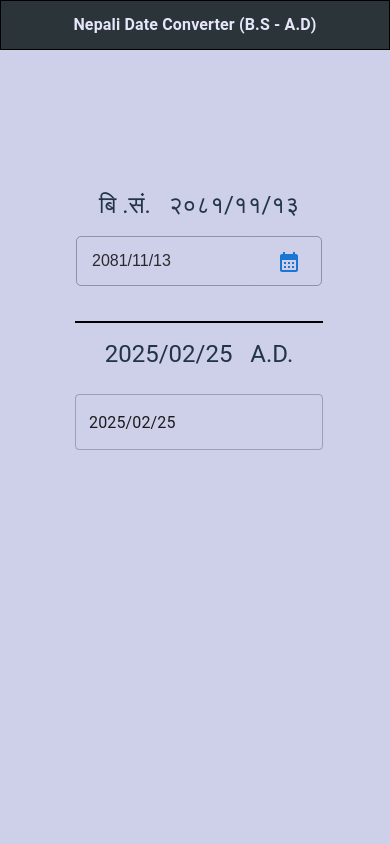
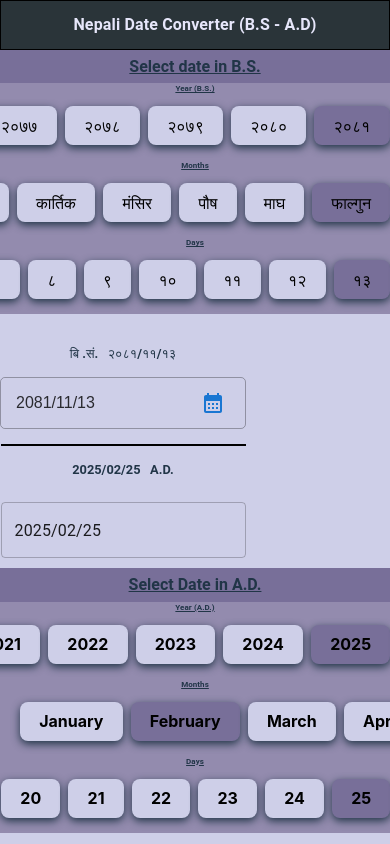
Before and after one commit to bipin-Pariyar2003/Nepali-Date-Picker, a React (Vite) app: page / in a window 390 px wide. Built offline with nearby package versions, Linux system fonts and the light colour scheme.

Commit message:
little modified for mobile Views

```diff
--- a/src/Components/EngDatePicker/index.jsx
+++ b/src/Components/EngDatePicker/index.jsx
@@ -18,7 +18,14 @@ const EngDatePicker = ({ selectedDate, onChange }) => {
           <hr
             style={{ border: "1px solid black", marginTop: "15px", marginBottom: "15px" }}
           />
-          <Typography variant="h5" sx={{ marginTop: "15px" }}>
+          <Typography
+            variant="h5"
+            sx={{
+              marginTop: "15px",
+              fontSize: { xs: "0.8rem", md: "1.5rem" },
+              fontWeight: "bold",
+            }}
+          >
             {selectedDate} &nbsp; A.D.
           </Typography>{" "}
         </label>
@@ -28,6 +35,14 @@ const EngDatePicker = ({ selectedDate, onChange }) => {
             onChange={handleDateChange}
             format={"YYYY/MM/DD"}
             value={moment(selectedDate, "YYYY/MM/DD")}
+            sx={{
+              width: {
+                xs: "245px",
+              },
+              height: {
+                xs: "50px",
+              },
+            }}
           />
         </LocalizationProvider>
       </div>
@@ -36,3 +51,70 @@ const EngDatePicker = ({ selectedDate, onChange }) => {
 };
 
 export default EngDatePicker;
+
+////////////////////////// 2nd way //////////////////////////
+// import React from "react";
+// import { LocalizationProvider } from "@mui/x-date-pickers/LocalizationProvider";
+// import { DatePicker } from "@mui/x-date-pickers/DatePicker";
+// import { AdapterMoment } from "@mui/x-date-pickers/AdapterMoment";
+// import moment from "moment";
+// import { Typography, TextField, InputAdornment } from "@mui/material";
+// import CalendarTodayIcon from "@mui/icons-material/CalendarToday";
+
+// const EngDatePicker = ({ selectedDate, onChange }) => {
+//   const handleDateChange = (date) => {
+//     // convert moment obj to YYYY/MM/DD format
+//     const formattedDate = date.format("YYYY/MM/DD");
+//     onChange(formattedDate);
+//   };
+
+//   return (
+//     <>
+//       <div style={{ textAlign: "center" }}>
+//         <label htmlFor="date">
+//           <hr
+//             style={{ border: "1px solid black", marginTop: "15px", marginBottom: "15px" }}
+//           />
+//           <Typography variant="h5" sx={{ marginTop: "15px" }}>
+//             {selectedDate} &nbsp; A.D.
+//           </Typography>
+//         </label>
+//         <br />
+//         <LocalizationProvider dateAdapter={AdapterMoment}>
+//           <DatePicker
+//             onChange={handleDateChange}
+//             format={"YYYY/MM/DD"}
+//             value={moment(selectedDate, "YYYY/MM/DD")}
+//             slots={{
+//               textField: (params) => (
+//                 <TextField
+//                   {...params}
+//                   sx={{
+//                     width: {
+//                       xs: "245px", // Width for extra small screens (e.g., mobile devices)
+//                       sm: "auto", // Width for small and larger screens
+//                     },
+//                   }}
+//                   InputAdornmentProps={{
+//                     position: "end",
+//                   }}
+//                   slotProps={{
+//                     input: {
+//                       endAdornment: (
+//                         <InputAdornment position="end">
+//                           <CalendarTodayIcon />
+//                         </InputAdornment>
+//                       ),
+//                     },
+//                   }}
+//                 />
+//               ),
+//             }}
+//           />
+//         </LocalizationProvider>
+//       </div>
+//     </>
+//   );
+// };
+
+// export default EngDatePicker;
--- a/src/Components/NepDatePicker/index.jsx
+++ b/src/Components/NepDatePicker/index.jsx
@@ -52,13 +52,19 @@ const NepDatePicker = ({ selectedDate, onChange }) => {
       <label htmlFor="date">
         <Typography
           variant="h5"
-          sx={{ textAlign: "center", marginTop: "15px", marginBottom: "15px" }}
+          sx={{
+            textAlign: "center",
+            marginTop: "15px",
+            marginBottom: "15px",
+            fontSize: { xs: "0.8rem", md: "1.5rem" },
+            fontWeight: "bold",
+          }}
         >
           बि .सं. &nbsp; {formattedNepaliDate(selectedDate)}
         </Typography>
       </label>
 
-      <div className="header" style={styles.box}>
+      <div style={styles.box}>
         <input
           className="input-field"
           type="text"
--- a/src/Components/NepDatePicker/styles.js
+++ b/src/Components/NepDatePicker/styles.js
@@ -1,22 +1,26 @@
 const styles = {
   box: {
+    display: "flex",
     alignItems: "center",
     gap: "0px",
     border: "1px solid rgba(0, 0, 0, 0.3)",
     borderRadius: "5px",
   },
   input: {
-    padding: "10px",
-    paddingBottom: "15px",
-    paddingTop: "15px",
-    paddingLeft: "15px",
+    padding: "10px 15px",
     fontSize: "16px",
     border: "none",
     position: "relative",
-    width: "180px",
+    width: "180px", // Default width for desktop
     borderRadius: "5px",
+    height: "50px",
     color: "rgba(0, 0, 0, 0.8)",
     backgroundColor: "#cecfe8",
+  },
+  "@media (max-width: 768px)": {
+    input: {
+      width: "180px", // Reduced width for mobile devices
+    },
   },
 };
 
--- a/src/Components/UI/DisplayList/index.jsx
+++ b/src/Components/UI/DisplayList/index.jsx
@@ -1,7 +1,7 @@
 import React, { useEffect, useRef } from "react";
 
 import "./index.css";
-import { Box, Stack } from "@mui/material";
+import { Box, Stack, Typography } from "@mui/material";
 
 const DisplayList = ({
   handleClick,
@@ -21,28 +21,34 @@ const DisplayList = ({
   return (
     <Stack
       style={{
+        display: "flex",
+        flexDirection: { xs: "column", md: "row" },
         overflow: "auto",
         position: "relative",
         width: "100%",
       }}
     >
-      <h3
-        style={{
+      <Typography
+        variant="h6"
+        fontWeight="bold"
+        sx={{
+          fontSize: { xs: "0.5rem", md: "1.2rem" },
           textDecoration: "underline",
           textAlign: "center",
           position: "sticky",
+          left: 0,
           top: 0,
           backgroundColor: "#938BAE",
         }}
       >
         {title}
-      </h3>
+      </Typography>
       <Box
         sx={{
           padding: "10px 20px",
           gap: 1,
           display: "flex",
-          flexDirection: { xs: "row", sm: "row", md: "column" },
+          flexDirection: { xs: "row", md: "column" },
         }}
       >
         {options.map((option, index) => {
--- a/src/Views/AdView/index.jsx
+++ b/src/Views/AdView/index.jsx
@@ -36,7 +36,7 @@ const AdView = ({ selectedDate, onChange }) => {
   return (
     <Stack
       direction={{ xs: "column", md: "row" }}
-      gap={4}
+      gap={{ xs: 0, md: 4 }}
       style={{ overflow: "hidden", backgroundColor: "#938BAE" }}
     >
       <YearDisplayList
--- a/src/Views/BsView/index.jsx
+++ b/src/Views/BsView/index.jsx
@@ -36,8 +36,8 @@ const BsView = ({ selectedDate, onChange }) => {
 
   return (
     <Stack
-      direction={{ xs: "column", md: "row" }}
-      gap={4}
+      direction={{ xs: "col", md: "row" }}
+      gap={{ xs: 0, md: 4 }}
       style={{ overflow: "hidden", backgroundColor: "#938BAE" }}
     >
       {/* showing the years  */}
--- a/src/Views/Home/index.jsx
+++ b/src/Views/Home/index.jsx
@@ -43,34 +43,43 @@ function Home() {
           Nepali Date Converter (B.S - A.D){" "}
         </Typography>
       </Box>
-      <Stack direction="row" gap={2} pl={4} sx={{ overflow: "hidden" }}>
-        <Stack overflow={{ xs: "auto", md: "hidden" }}>
-          <h2
-            style={{
+      <Stack
+        direction={{ xs: "column", md: "row" }}
+        gap={{ xs: 2, md: 2 }}
+        sx={{ overflow: "hidden" }}
+      >
+        {/* bs view  */}
+        <Stack overflow={{ xs: "auto", md: "hidden" }} sx={{ height: { md: "100svh" } }}>
+          <Typography
+            variant="h5"
+            sx={{
+              fontWeight: "bold",
+              textAlign: "center",
               textDecoration: "underline",
               backgroundColor: "#786F99",
               paddingTop: "6px",
               paddingBottom: "6px",
+              fontSize: { xs: "1rem", md: "1.5rem" },
             }}
           >
             Select date in B.S.
-          </h2>
+          </Typography>
           <BsView selectedDate={selectedNepaliDate} onChange={handleNepaliDateChange} />
         </Stack>
 
+        {/* date pickers  */}
         <Box
-          style={{
-            width: "min-content",
-            minWidth: "350px",
+          sx={{
             display: "flex",
             flexDirection: "column",
-            gap: "20px",
-            padding: "20px",
+            gap: { sx: 0, md: "20px" },
+            padding: { xs: "0px", md: "20px" },
             alignItems: "center",
             justifyContent: "center",
             flex: 1,
+            width: "min-content",
+            minWidth: { sx: "100px", md: "350px" },
           }}
-          sx={{ minWidth: { sx: "100px", md: "350px" } }}
         >
           <NepDatePicker
             selectedDate={selectedNepaliDate}
@@ -81,17 +90,23 @@ function Home() {
             onChange={handleEngDateChange}
           />
         </Box>
-        <Stack overflow={{ xs: "auto", md: "hidden" }}>
-          <h2
-            style={{
+
+        {/* AD view  */}
+        <Stack overflow={{ xs: "auto", md: "hidden" }} sx={{ height: { md: "100svh" } }}>
+          <Typography
+            variant="h5"
+            sx={{
+              fontWeight: "bold",
+              textAlign: "center",
               textDecoration: "underline",
               backgroundColor: "#786F99",
               paddingTop: "6px",
               paddingBottom: "6px",
+              fontSize: { xs: "1rem", md: "1.5rem" },
             }}
           >
             Select Date in A.D.
-          </h2>
+          </Typography>
           <AdView selectedDate={selectedEnglishDate} onChange={handleEngDateChange} />
         </Stack>
       </Stack>
--- a/src/index.css
+++ b/src/index.css
@@ -106,6 +106,22 @@ h2 {
   background: #555; /* Handle color on hover */
 }
 
+/* Hide scrollbar for mobile devices */
+@media (max-width: 768px) {
+  ::-webkit-scrollbar {
+    display: none;
+  }
+
+  /* For Firefox */
+  html {
+    scrollbar-width: none;
+  }
+
+  /* For Internet Explorer, Edge */
+  * {
+    -ms-overflow-style: none;
+  }
+}
 @media (prefers-color-scheme: light) {
   :root {
     color: #213547;
```
